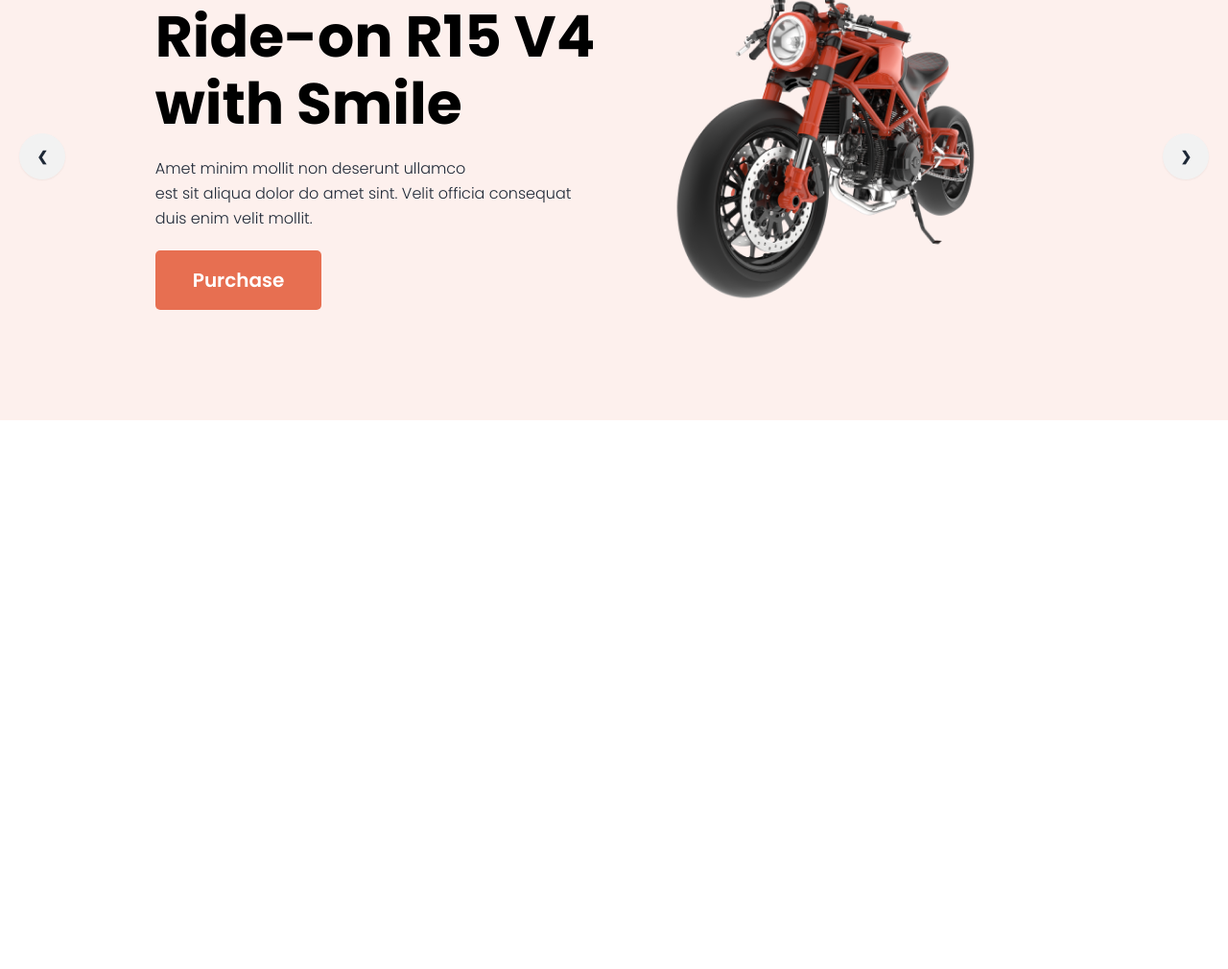
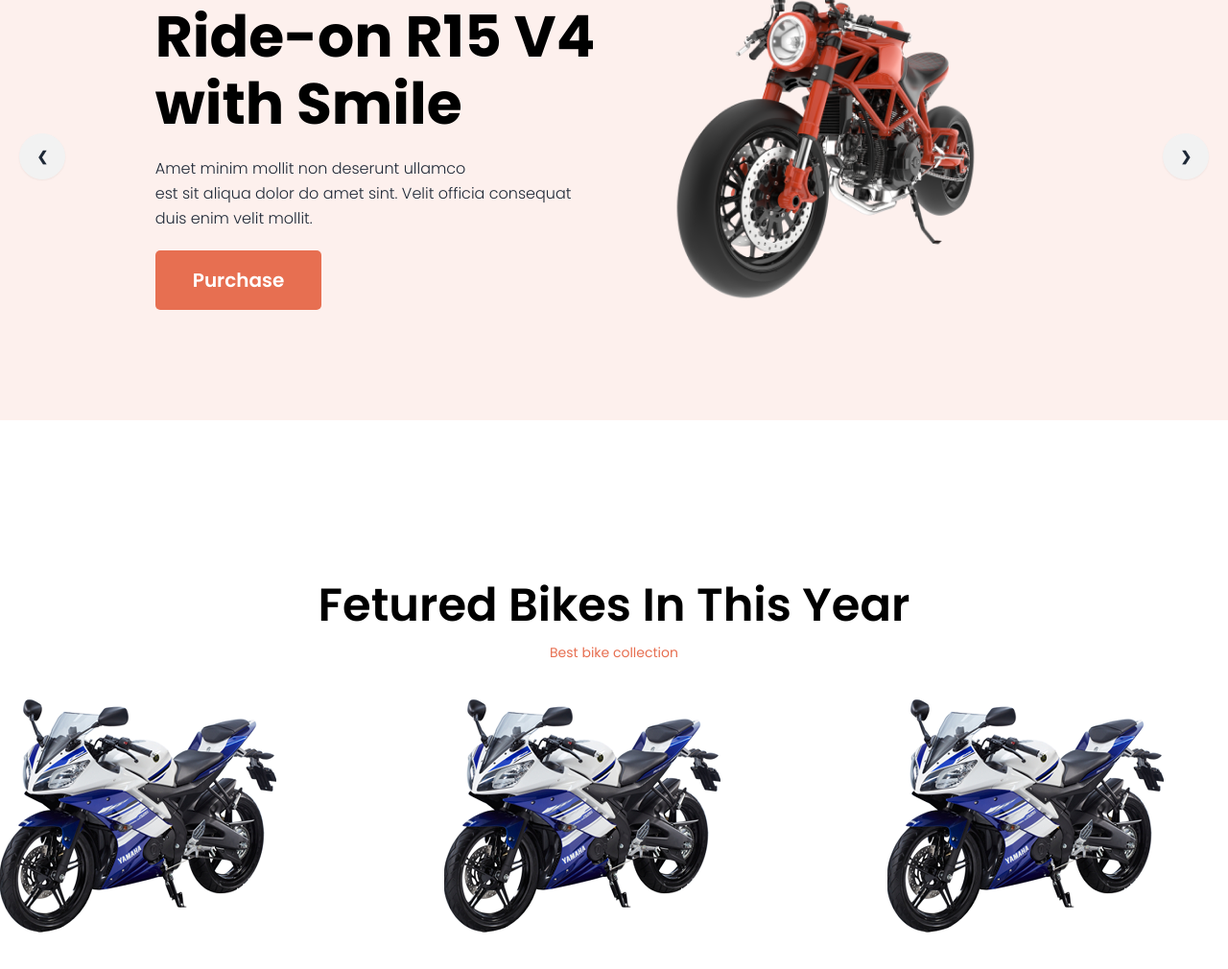
Before and after one commit to mdshahed1971/bike-zone, a plain HTML site: page index.html in a window 1280 px wide. Shown: the part 296-1306 px from the top of the page at 96% size. Before the commit the page ends 903 px from the top, so only its background shows below. Drawn offline with nearby package versions, Linux system fonts and the light colour scheme.

Commit message:
added featured bikes

```diff
--- a/index.html
+++ b/index.html
@@ -153,7 +153,25 @@
   <!-- slider end -->
 </header>
 <!-- header end -->
-
+<!-- fetured start -->
+<div class="text-center ">
+  <h2 class="text-[#000] font-poppins text-5xl font-semibold mb-[15px]">Fetured Bikes In This Year</h2>
+  <p class="text-[#E76F51] font-poppins text-sm mb-[39px]">Best bike collection</p>
+</div>
+<!-- featured end -->
+<!-- bikes start -->
+<section class="container mx-auto grid justify-center lg:grid-cols-3 md:grid-cols-2 sm:grid-cols-1 gap-[108px] mb-[128px]">
+  <div>
+    <img src="./img/Rectangle 4637 3.png" alt="">
+  </div>
+  <div>
+    <img src="./img/Rectangle 4637 3.png" alt="">
+  </div>
+  <div>
+    <img src="./img/Rectangle 4637 3.png" alt="">
+  </div>
+</section>
+<!-- bikes end -->
 
 
 
```
